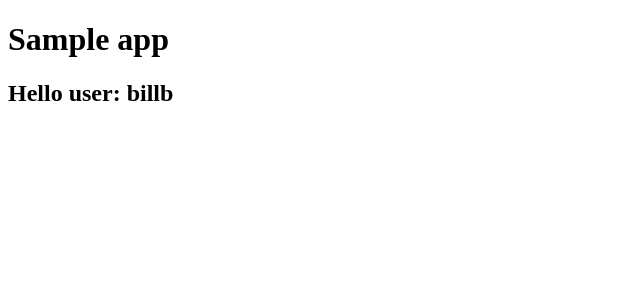
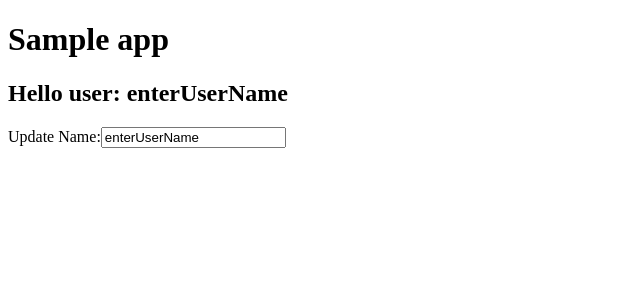
Before and after one commit to bbuchanan/react-typescript-by-sample, a React app: page / in a window 1280 px wide. Shown: the top 300 px of the page, without its empty margins (0-640 px from the left). Built offline with nearby package versions, Linux system fonts and the light colour scheme.

Commit message:
03 State -- added the ability to update the name via events

```diff
--- /dev/null
+++ b/src/App.tsx
@@ -0,0 +1,35 @@
+import * as React from "react";
+import { HelloComponent } from "./hello";
+import { NameEditComponent } from "./nameEdit";
+
+interface Props {}
+
+interface State {
+  userName: string;
+}
+
+export class App extends React.Component<Props, State> {
+  constructor(props: Props) {
+    super(props);
+
+    this.state = { userName: "enterUserName" };
+  }
+
+  setUserNameState = event => {
+    this.setState({
+      userName: event.target.value
+    });
+  };
+
+  public render() {
+    return (
+      <div>
+        <HelloComponent userName={this.state.userName} />
+        <NameEditComponent
+          userName={this.state.userName}
+          onChange={this.setUserNameState}
+        />
+      </div>
+    );
+  }
+}
--- a/src/main.tsx
+++ b/src/main.tsx
@@ -1,9 +1,6 @@
 import * as React from "react";
 import * as ReactDOM from "react-dom";
 
-import { HelloComponent } from "./hello";
+import { App } from "./App";
 
-ReactDOM.render(
-  <HelloComponent userName="billb" />,
-  document.getElementById("root")
-);
+ReactDOM.render(<App />, document.getElementById("root"));
--- /dev/null
+++ b/src/nameEdit.tsx
@@ -0,0 +1,16 @@
+import * as React from "react";
+import { Fragment } from "react";
+
+interface Props {
+  userName: string;
+  onChange: (event) => void;
+}
+
+export const NameEditComponent = (props: Props) => {
+  return (
+    <Fragment>
+      <label>Update Name:</label>
+      <input value={props.userName} onChange={props.onChange} />
+    </Fragment>
+  );
+};
```
